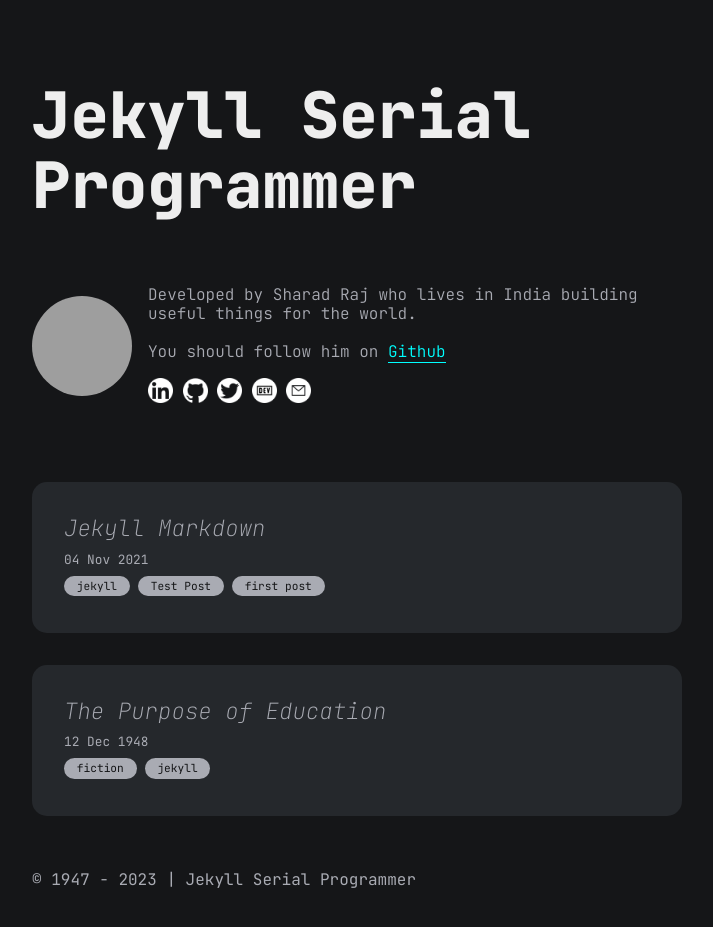
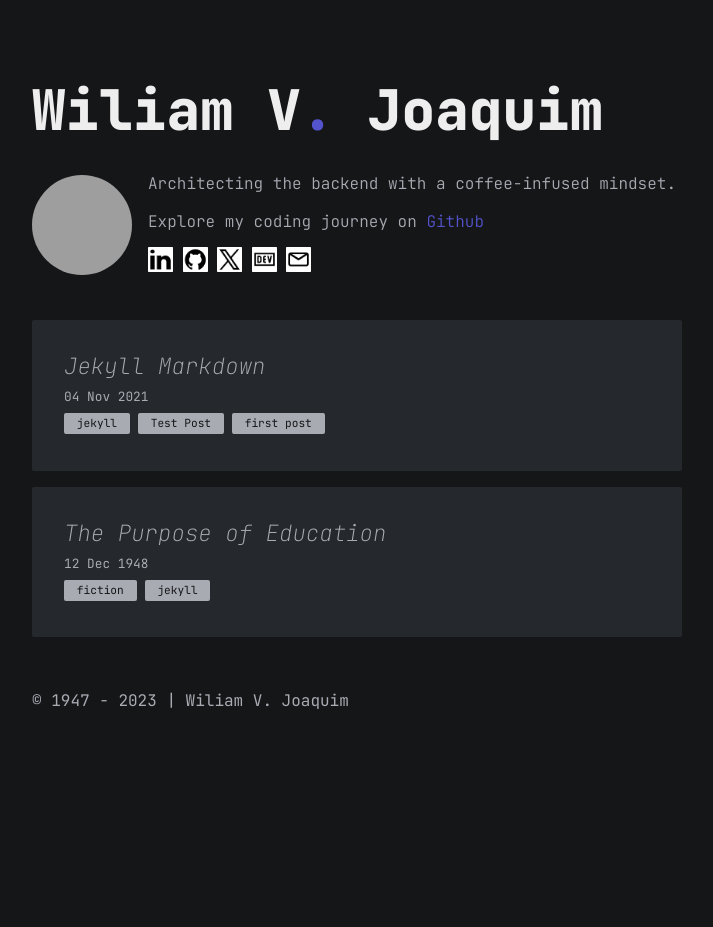
Before and after one commit to wiliamvj/wiliamvj.github.io, a Jekyll site: the page built from index.md, in a window 1280 px wide, cut to the strip 0-944 px from the top of the page. Shown: the top 927 px of the strip, without its empty margins (283-996 px from the left). Built offline with Jekyll 4.4.1, drawn with Linux system fonts in a browser that asks for light colours; after the commit the page ends 900 px from its top, so only the background shows below that; grey boxes are pictures that could not be loaded.

Commit message:
fix: update css and icons, and some things

```diff
--- a/_config.yml
+++ b/_config.yml
@@ -1,10 +1,10 @@
-title: Jekyll Serial Programmer
+title: Wiliam V. Joaquim
 markdown: kramdown
 
 # for atom feed
 author:
-  name: Sharad Raj Singh Maurya
-  email: dev_sharad@outlook.com
+  name: Wiliam V. Joaquim
+  email: wiliamjoaquim@gmail.com
 
 plugins:
   - jemoji
--- a/_data/author.yml
+++ b/_data/author.yml
@@ -1,23 +1,22 @@
 name: Sharad Raj
-dp: https://avatars2.githubusercontent.com/u/36638057?s=460&u=0cbe4fd6b5a3655d91b3eb86db834d0829a0c086&v=4
+dp: https://avatars.githubusercontent.com/u/30341785?v=4
 description: "
   <p>
-    Developed by Sharad Raj who lives in India building useful things for the world.
+  Architecting the backend with a coffee-infused mindset.
   </p>
   <br/>
   <p>
-    You should follow him on <a href='https://github.com/sharadcodes' target='_blank'>Github</a>
-  </P>
-"
-email: dev_sharad@outlook.com
+  Explore my coding journey on <a href='https://github.com/wiliamvj' target='_blank'>Github</a>
+  </p>"
+email: wiliamjoaquim@gmail.com
 contact:
   - title: linkedin
-    url: https://www.linkedin.com/in/srsmaurya
+    url: https://www.linkedin.com/in/wiliamvj
   - title: github
-    url: https://github.com/sharadcodes
-  - title: twitter
-    url: https://twitter.com/iamsharadraj
+    url: https://github.com/wiliamvj
+  - title: X
+    url: https://x.com/wiliamjoaquim
   - title: dev
-    url: https://dev.to/sharadcodes
+    url: https://dev.to/wiliamvj
   - title: email
-    url: mailto:dev_sharad@outlook.com
+    url: mailto:wiliamjoaquim@gmail.com
--- a/_includes/header.html
+++ b/_includes/header.html
@@ -1,3 +1,5 @@
 <header>
-  <a class="site-title" href="{{site.baseurl}}/">{{site.title}}</a>
+  <a class="site-title" href="{{site.baseurl}}/"
+    >Wiliam V<span class="me-dot">.</span> Joaquim</a
+  >
 </header>
--- a/assets/css/blog.css
+++ b/assets/css/blog.css
@@ -31,10 +31,10 @@ body {
   background-color: var(--gray-5);
 }
 header {
-  padding: 2rem 0 4rem 0;
+  padding: 2rem 0 2rem 0;
 }
 header .site-title {
-  font-size: 4rem;
+  font-size: 3.5rem;
   font-weight: bolder;
   line-height: 110%;
   color: var(--white-1);
@@ -64,8 +64,14 @@ main {
   font-weight: 300;
 }
 #text-wrapper a {
-  color: cyan;
-  border-bottom: 1px solid cyan;
+  color: #5353cc;
+}
+.me-dot {
+  color: #5353cc;
+}
+#text-wrapper a:hover {
+  color: #5353cc;
+  border-bottom: 1px solid #5353cc;
 }
 #social-wrapper {
   margin-top: 1rem;
@@ -85,13 +91,13 @@ main {
 
 .articles {
   display: grid;
-  row-gap: 2rem;
-  margin: 4rem 0 3rem 0;
+  row-gap: 1rem;
+  margin: 2rem 0 3rem 0;
 }
 .articles .article {
   padding: 2rem;
   background: var(--gray-3);
-  border-radius: 15px;
+  border-radius: 2px;
   transition: all 0.2s ease-in-out;
 }
 .articles .article .article-title,
@@ -120,7 +126,7 @@ main {
   display: block;
   color: var(--gray-4);
   background: var(--white-2);
-  border-radius: 15px;
+  border-radius: 2px;
   font-size: 0.7rem;
   padding: 0 0.8rem;
   line-height: 1.3rem;
```
Also changed, not shown: assets/icons/dev.png, assets/icons/email.png, assets/icons/github.png, assets/icons/instagram.png (deleted), assets/icons/linkedin.png, assets/icons/telegram.png (deleted), assets/icons/twitter.png (deleted), assets/icons/x.png (added), 3 other files.
